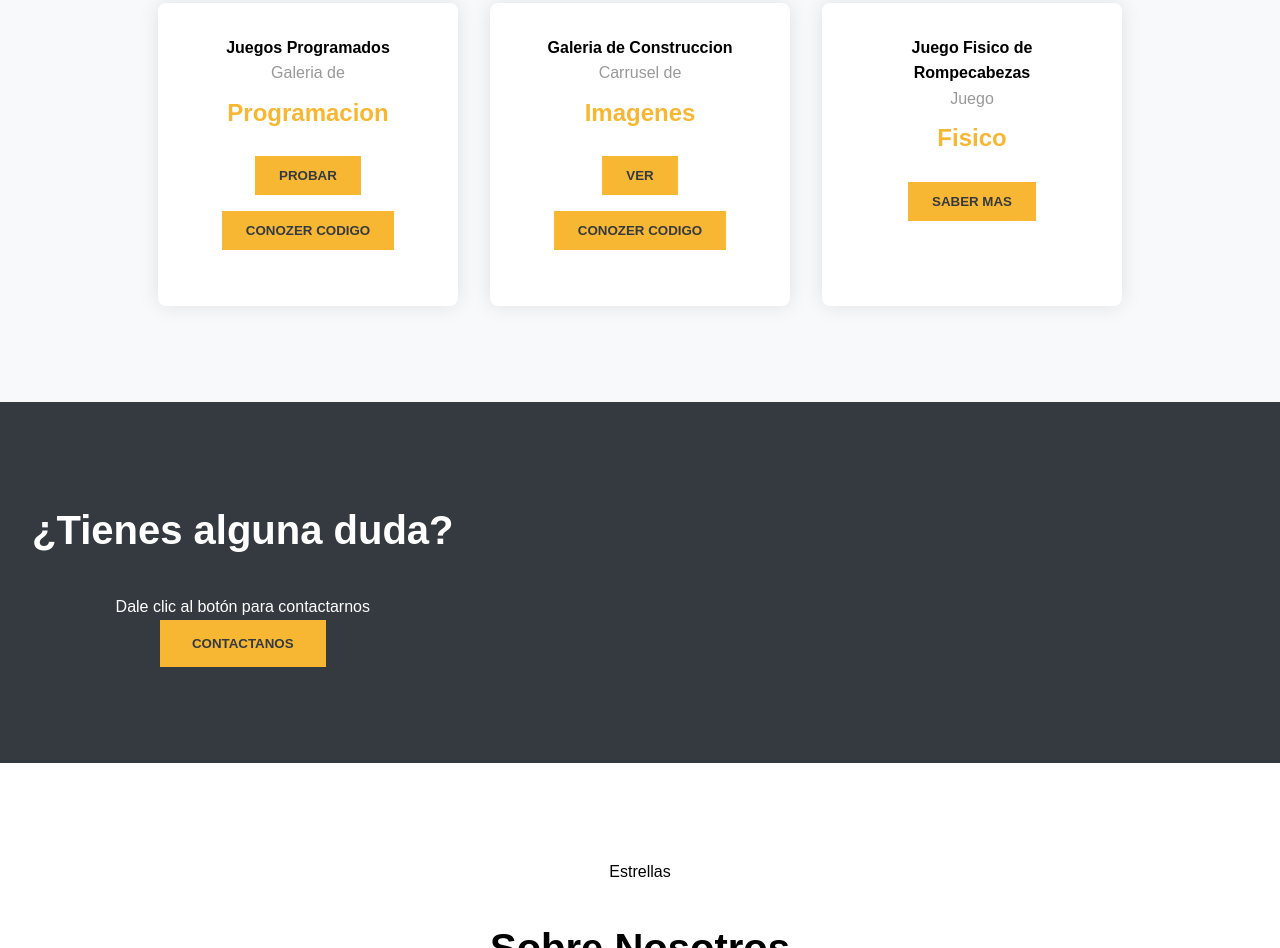
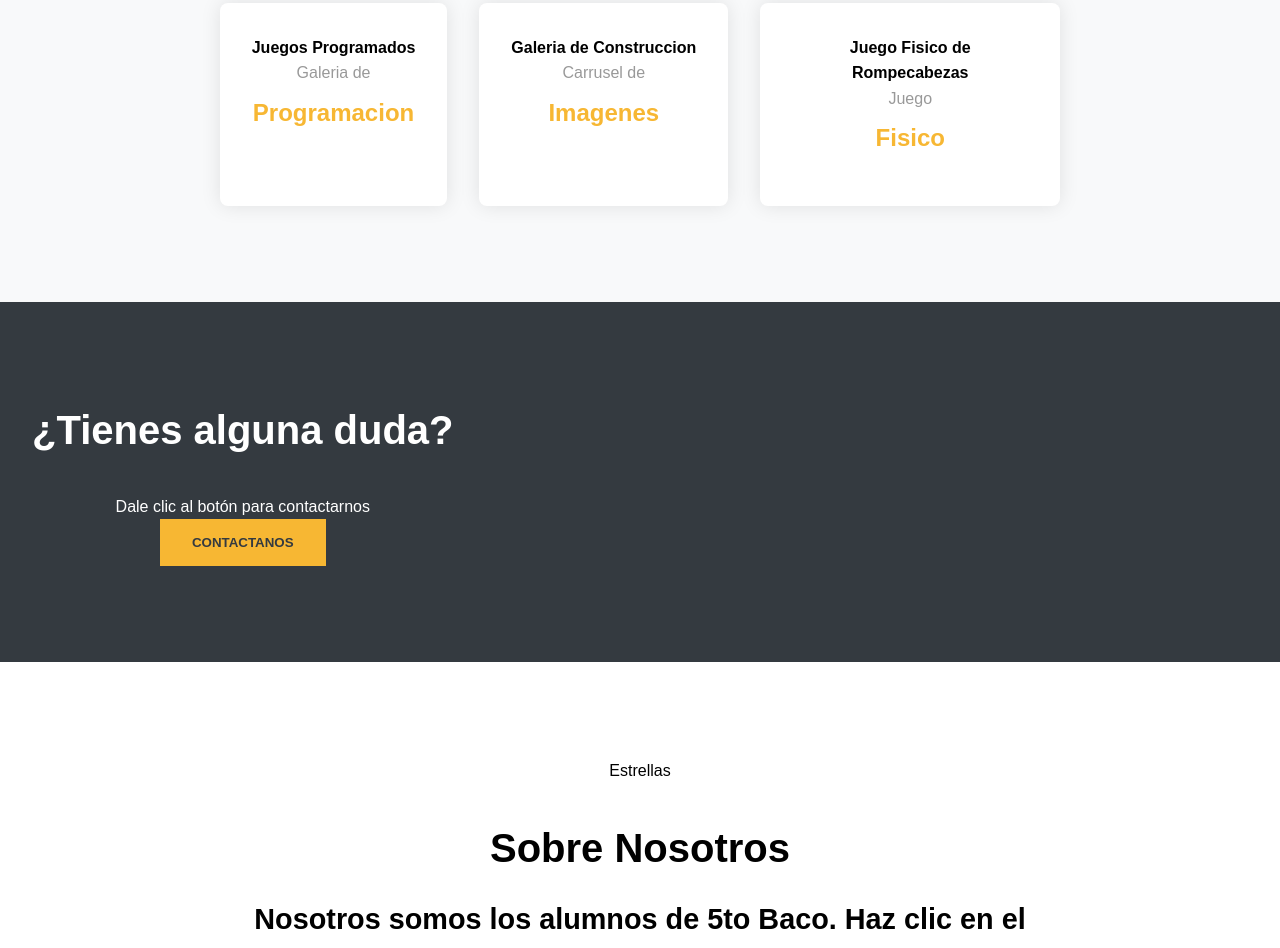
Before and after one commit to ArturoBaiza/Pagina-de-5to.Baco, a plain HTML site: page index.html in a window 1280 px wide. Shown: the part 1936-2884 px from the top of the page. Drawn offline with Linux system fonts and the light colour scheme.

Commit message:
Update 1 index.html

```diff
--- a/index.html
+++ b/index.html
@@ -63,10 +63,6 @@
               <p class="last-price">Galeria de</p>
               <p class="new-price">Programacion</p>
             </div>
-            <div class="btn-content">
-                <button id="btn-probar" class="btn-probar">Probar</button>
-              <button id="btn-conoz" class="btn-conozer">Conozer Codigo</button>
-            </div>
           </div>
         </article>
         <article>
@@ -76,10 +72,6 @@
               <p class="last-price">Carrusel de</p>
               <p class="new-price">Imagenes</p>
             </div>
-            <div class="btn-content">
-              <button id="btn-conz" class="btn-probar">Ver</button>
-              <button id="btn-con" class="btn-conozer">Conozer Codigo</button>
-            </div>
           </div>
         </article>
         <article>
@@ -88,9 +80,6 @@
             <div class="content-price">
               <p class="last-price">Juego</p>
               <p class="new-price">Fisico</p>
-            </div>
-            <div class="btn-content">
-              <button id="btn-ver" class="btn-probar">Saber Mas</button>
             </div>
           </div>
         </article>
@@ -145,7 +134,6 @@
 
   <meta name="viewport" content="width=device-width, initial-scale=1.0">
 
-
   <script src="main.js"></script>
 </body>
 </html>
```
Lines whose indentation alone changed are shown as unchanged.
